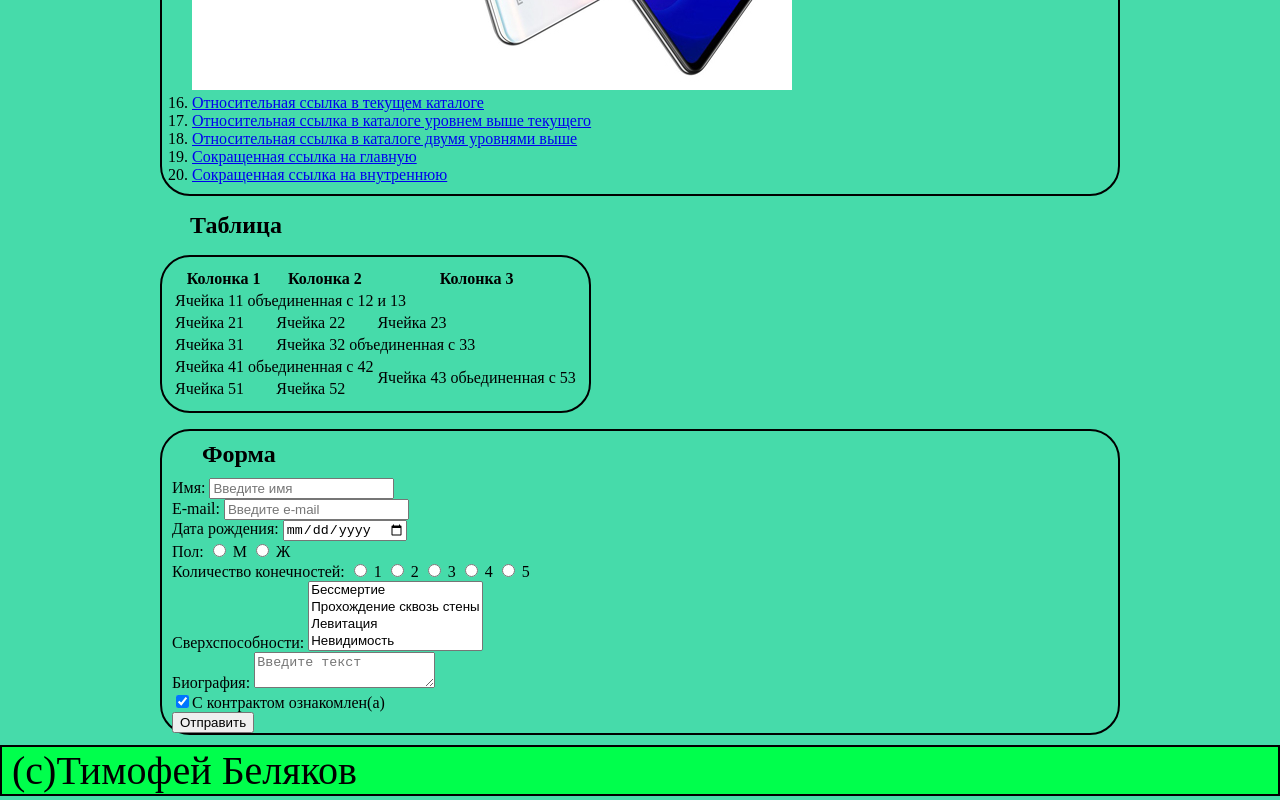
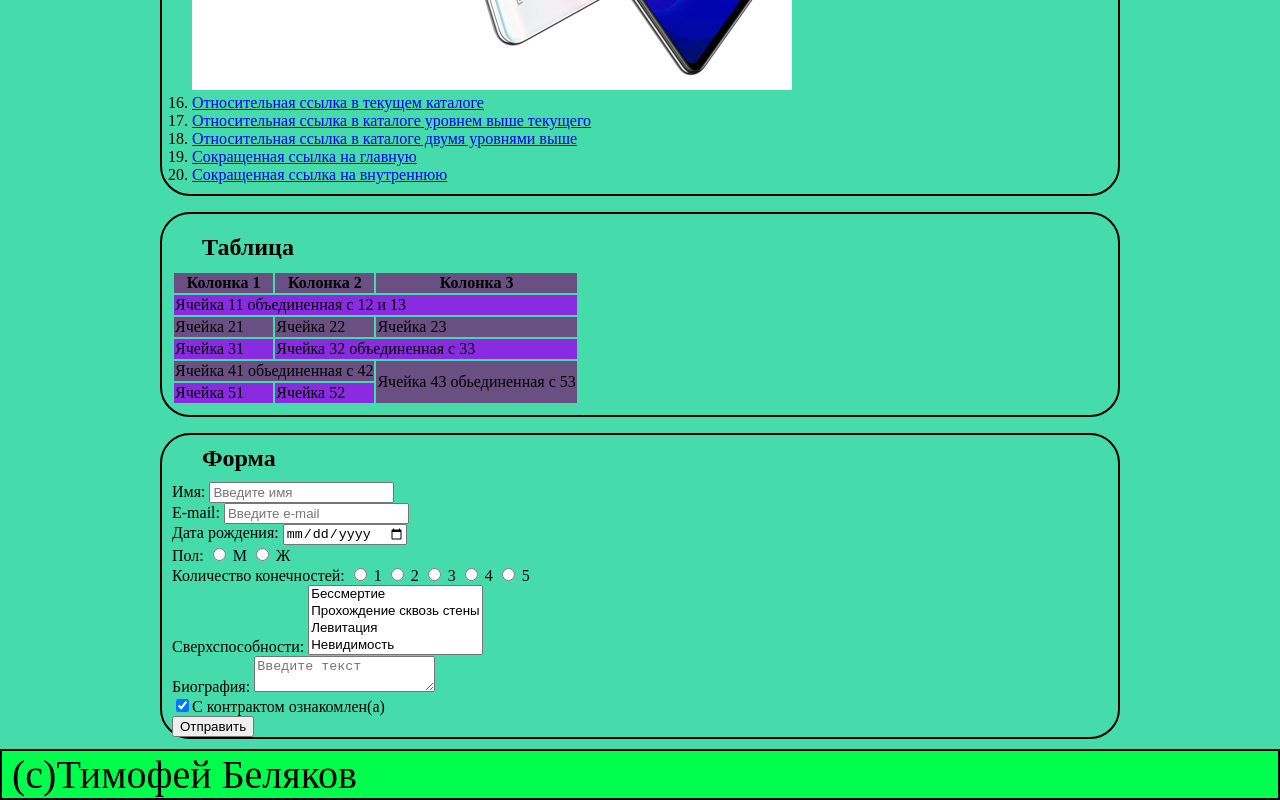
Before and after one commit to Verner-Ad/Shave7ma.github.io, a plain HTML site: page index2.html in a window 1280 px wide. Shown: the part 1686-2486 px from the top of the page. Drawn offline with Linux system fonts and the light colour scheme.

Commit message:
Update style2.css

```diff
--- a/style2.css
+++ b/style2.css
@@ -1,12 +1,14 @@
 header {
   background-color: aqua;
   border: 2px solid black;
-  text-align: left;
   margin: 0;
   font-size: 40px;
 }
 
 header div {
+  display: flex;
+  flex-direction: row;
+  align-items: center;
   max-width: 960px;
   margin: 0 auto;
 }
@@ -64,15 +66,15 @@ footer {
   font-size: 40px;
 }
 
-#chet {
+.chet {
   background-color: blueviolet;
 }
 
-#nechet {
+.nechet {
   background-color: rgb(106, 79, 131);
 }
 
-body table {
+.tableee {
   border-radius: 30px;
   border: 2px solid black;
   padding: 10px;
```
